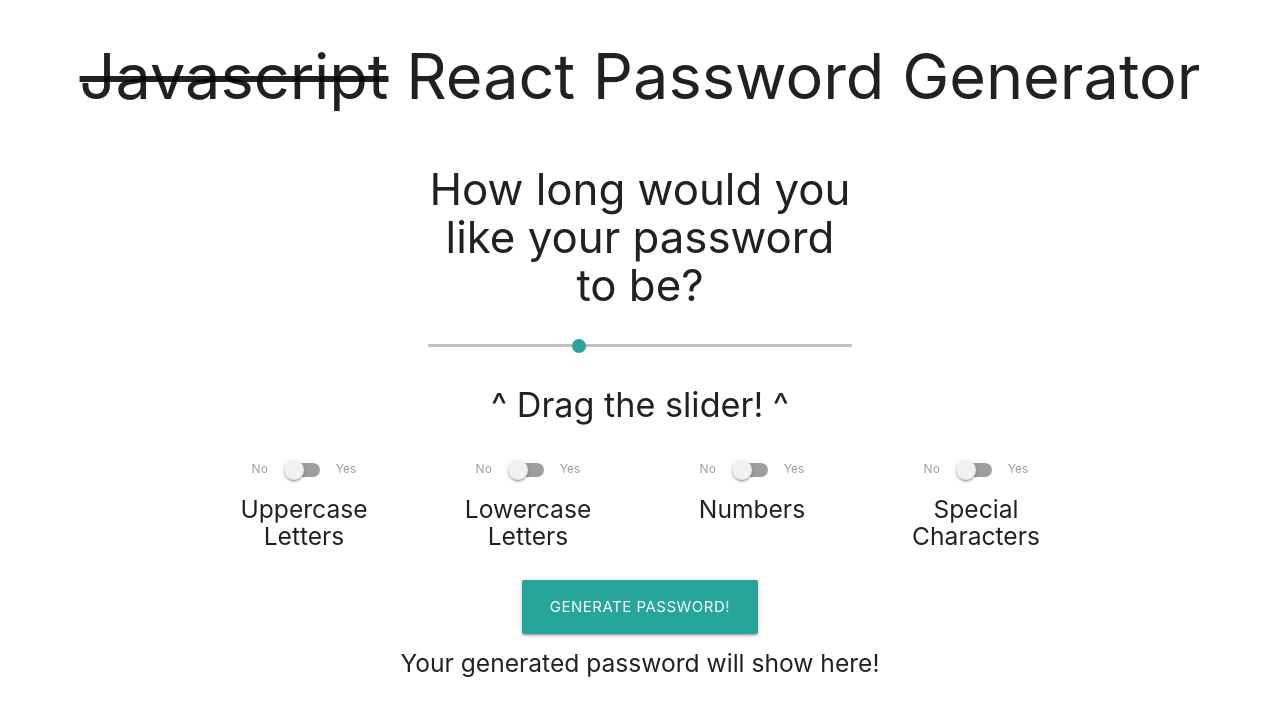
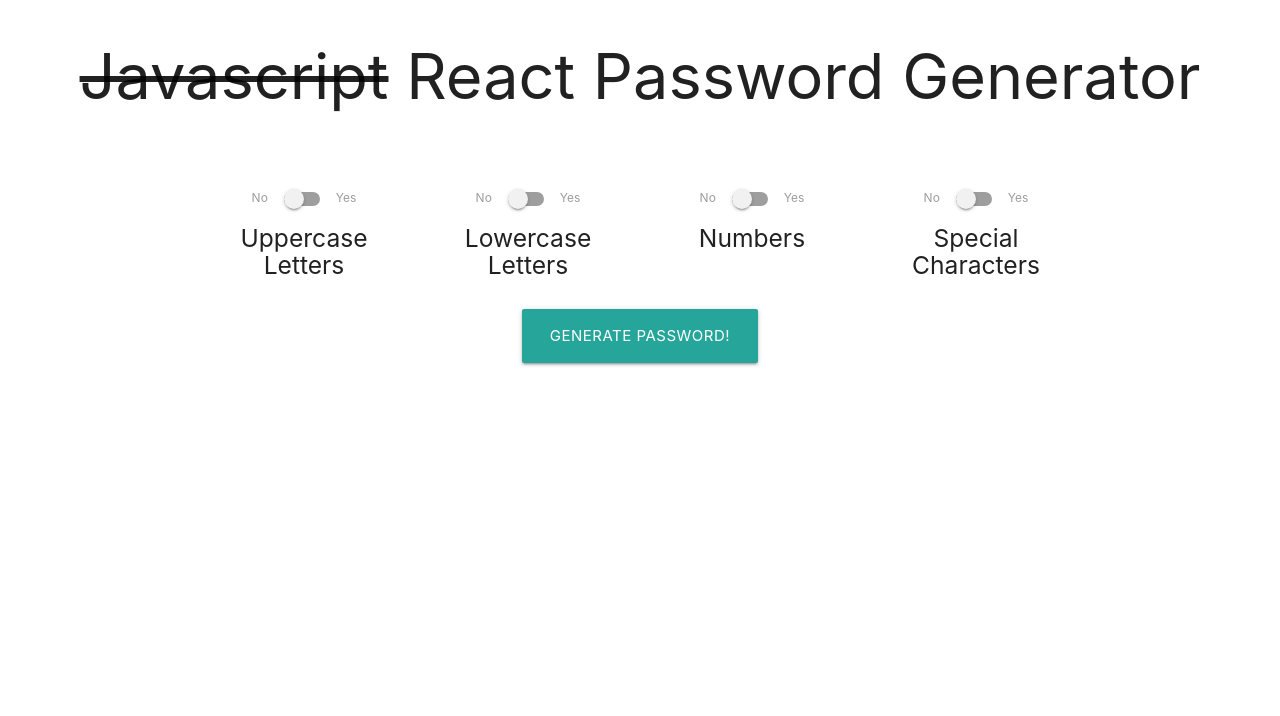
Before and after one commit to Pkeld148/password-generator-react, a React (Create React App) app: page / in a window 1280 px wide. Shown: the top 716 px of the page. Built offline with nearby package versions, Linux system fonts and the light colour scheme.

Commit message:
Added Home.css to adjust some spacing

```diff
--- /dev/null
+++ b/src/components/Home/Home.css
@@ -0,0 +1,7 @@
+.switches {
+    padding-top: 50px;
+}
+
+.finalPassword {
+    padding-top: 50px;
+}
--- a/src/components/Home/Home.jsx
+++ b/src/components/Home/Home.jsx
@@ -1,5 +1,6 @@
 import React, { useState, Component, useEffect } from "react";
 import { lower, upper, number, special } from "../../assets/characterArrays";
+import "./Home.css";
 
 const Home = () => {
   const slider = document.getElementById("slider");
@@ -12,9 +13,7 @@ const Home = () => {
   const [numberChecked, setNumberChecked] = useState("off");
   const [specialChecked, setSpecialChecked] = useState("off");
 
-  const [finalPassword, setFinalPassword] = useState(
-    "Your generated password will show here!"
-  );
+  const [finalPassword, setFinalPassword] = useState("");
 
   const handleUpperChange = () => {
     if (upperChecked === "on") {
@@ -98,9 +97,9 @@ const Home = () => {
   };
 
   const handleButtonClick = () => {
-    console.log("You clicked the button!")
+    console.log("You clicked the button!");
     generatePassword();
-  }
+  };
 
   return (
     <div>
@@ -108,24 +107,7 @@ const Home = () => {
         <strike>Javascript</strike> React Password Generator
       </h1>
       <div className="container">
-        <div className="row">
-          <div className="col s6 push-s3">
-            <h3>How long would you like your password to be?</h3>
-            <form action="#">
-              <p class="range-field">
-                <input
-                  type="range"
-                  id="slider"
-                  min="8"
-                  max="128"
-                  onChange={handleSliderChange}
-                />
-              </p>
-            </form>
-            <h4>{passwordLength}</h4>
-          </div>
-        </div>
-        <div className="row">
+        <div className="row switches">
           <div className="col s3">
             <div class="switch">
               <label>
@@ -192,16 +174,39 @@ const Home = () => {
             </div>
           </div>
         </div>
+        {upperChecked === "on" ||
+        lowerChecked === "on" ||
+        numberChecked === "on" ||
+        specialChecked === "on" ? (
+          <div className="row">
+            <div className="col s6 push-s3">
+              <h5>How long would you like your password to be?</h5>
+              <form action="#">
+                <p class="range-field">
+                  <input
+                    type="range"
+                    id="slider"
+                    min="8"
+                    max="128"
+                    onChange={handleSliderChange}
+                  />
+                </p>
+              </form>
+              <h4>{passwordLength}</h4>
+            </div>
+          </div>
+        ) : (
+          <div></div>
+        )}
+
         <a
           class="waves-effect waves-light btn-large"
           onClick={handleButtonClick}
         >
           GENERATE PASSWORD!
         </a>
-        {/* Generated password will display here */}
         <div className="row">
-          {/* <h4>HERE IS YOUR PASSWORD:</h4> */}
-          <h5>{finalPassword}</h5>
+          <h5 className="finalPassword">{finalPassword}</h5>
         </div>
       </div>
     </div>
```
